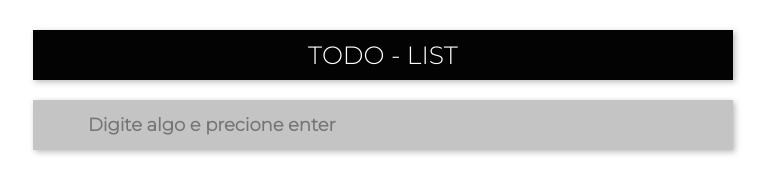
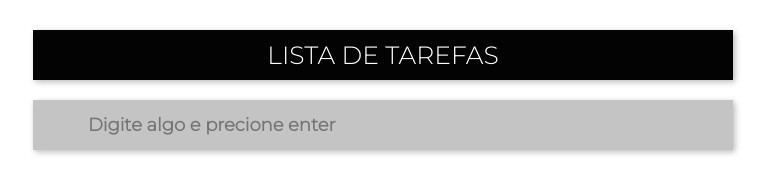
Before and after one commit to Isaque803/todo-list, a plain HTML site: page index.html in a window 1280 px wide. Shown: the whole page, without its empty margins (257-1026 px from the left). Drawn offline with Linux system fonts and the light colour scheme.

Commit message:
Update index.html

```diff
--- a/index.html
+++ b/index.html
@@ -11,7 +11,7 @@
 <body>
     <main id="main">
         <section>
-            <p>TODO - LIST</p>
+            <p>LISTA DE TAREFAS</p>
         </section>
     </main>
     <div id="text">
```
